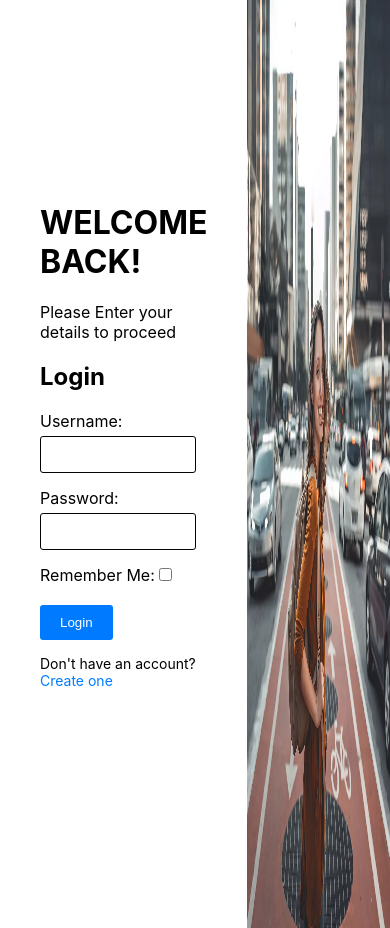
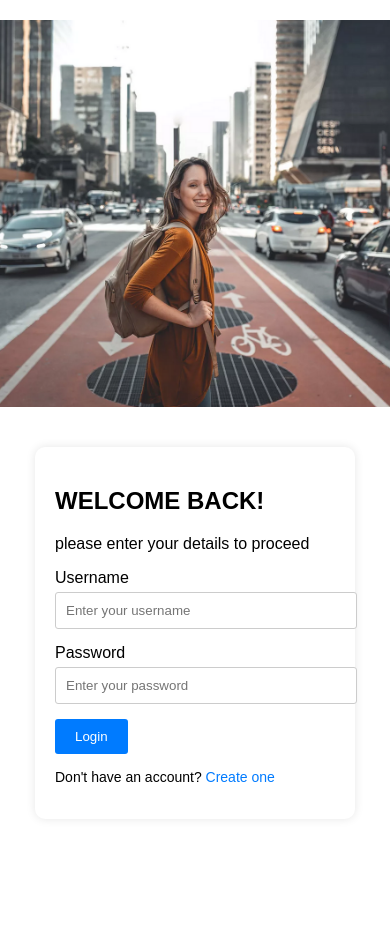
Before and after one commit to onel1234/project01, a React (Create React App) app: page / in a window 390 px wide. After the commit the page ends 844 px from the top, so only its background shows below. Built offline with nearby package versions, Linux system fonts and the light colour scheme.

Commit message:
mobile version new upload

```diff
--- a/App.css
+++ /dev/null
@@ -1,82 +0,0 @@
-body {
-  margin: 0;
-  padding: 0;
-  font-family: Arial, sans-serif;
-  background-color: #ffffff;
-}
-
-.container {
-  display: flex;
-  flex-direction: column;
-  height: 100vh;
-}
-
-.image-container {
-  flex: 1;
-  display: flex;
-  justify-content: center;
-  align-items: center;
-}
-
-.image {
-  max-width: 100%;
-  height: auto;
-
-}
-
-.login-container {
-  display: flex;
-  justify-content: center;
-  align-items: center;
-  padding: 20px;
-}
-
-.login-form {
-  background-color: #ffffff; /* White background for login section */
-  padding: 20px;
-  border-radius: 10px;
-  box-shadow: 0 0 10px rgba(0, 0, 0, 0.1);
-  width: 80%;
-  max-width: 400px;
-}
-
-.form-group {
-  margin-bottom: 15px;
-}
-
-.form-group label {
-  display: block;
-  margin-bottom: 5px;
-}
-
-.form-group input {
-  width: 100%;
-  padding: 10px;
-  border: 1px solid #ccc;
-  border-radius: 3px;
-}
-
-.login-button {
-  background-color: #007bff;
-  color: #fff;
-  border: none;
-  padding: 10px 20px;
-  border-radius: 3px;
-  cursor: pointer;
-}
-
-.create-account {
-  margin-top: 15px;
-  font-size: 14px;
-}
-
-.create-account a {
-  color: #007bff;
-  text-decoration: none;
-}
-
-@media only screen and (max-width: 600px) {
-  .login-container {
-    padding: 10px;
-  }
-}
--- a/src/App.css
+++ b/src/App.css
@@ -1,10 +1,14 @@
+body {
+  margin: 0;
+  padding: 0;
+  font-family: Arial, sans-serif;
+  background-color: #ffffff;
+}
+
 .container {
   display: flex;
-  height: 100vh; }
-
-.content {
-  flex: 1;
-  padding: 20px;
+  flex-direction: row-reverse; /* Reversing the order */
+  height: 100vh;
 }
 
 .image-container {
@@ -15,24 +19,26 @@
 }
 
 .image {
-  max-width: none;
-  height: 110%;
-  width : 100%;
+  max-width: 120%;
+  height: auto;
+}
 
-}
 .login-container {
   display: flex;
   justify-content: center;
   align-items: center;
-  height: 100vh;
+  padding: 20px;
+  flex: 1;
 }
 
 .login-form {
   background-color: #ffffff;
+  /* White background for login section */
   padding: 20px;
-  border-radius: 5px;
-  box-shadow: 0 0 10px rgba(255, 255, 255, 0.1);
+  border-radius: 10px;
+  box-shadow: 0 0 10px rgba(0, 0, 0, 0.1);
   width: 80%;
+  max-width: 400px;
 }
 
 .form-group {
@@ -45,9 +51,9 @@
 }
 
 .form-group input {
-  width: 80%;
+  width: 100%;
   padding: 10px;
-  border: 1px solid #030303;
+  border: 1px solid #ccc;
   border-radius: 3px;
 }
 
@@ -70,34 +76,21 @@
   text-decoration: none;
 }
 
-
-
-
-.footer {
-  background-color: #333;
-  color: #fff;
-  padding: 20px;
-  text-align: center;
-  display: flex;
-  justify-content: center;
-}
-body {
-  height: 100%;
-  margin: 0;
-  padding: 0;
-  overflow: hidden;
-}
-
-
-footer p {
-  margin: 0;
-}
 @media only screen and (max-width: 600px) {
   .container {
+    flex-direction: column;
+  }
+
+  .image-container,
+  .login-container {
+    flex: unset;
+    padding: 20px;
+    justify-content: center;
+    align-items: center;
+  }
+
+  .image {
+    max-width: 120%;
     height: auto;
   }
-
-  .login-form {
-    width: 90%;
-  }
 }
--- a/src/App.js
+++ b/src/App.js
@@ -1,18 +1,29 @@
 import React from 'react';
 import './App.css';
 import imageSrc from './Screenshot 2024-03-19 101205.png';
-import LoginForm from './LoginForm';
 
 function App() {
   return (
     <div className="container">
-      <div className="content">
-        <div className="login-form-container">
-          <LoginForm />
+      <div className="image-container">
+
+        <img src={imageSrc} alt="Image" className="image" />
+      </div>
+      <div className="login-container">
+        <div className="login-form">
+          <h2>WELCOME BACK!</h2>
+          <p> please enter your details to proceed</p>
+          <div className="form-group">
+            <label htmlFor="username">Username</label>
+            <input type="text" id="username" placeholder="Enter your username" />
+          </div>
+          <div className="form-group">
+            <label htmlFor="password">Password</label>
+            <input type="password" id="password" placeholder="Enter your password" />
+          </div>
+          <button className="login-button">Login</button>
+          <p className="create-account">Don't have an account? <a href="#">Create one</a></p>
         </div>
-      </div>
-      <div className="image-container">
-        <img src={imageSrc} alt="Image" className="image" />
       </div>
     </div>
   );
```
Also changed, not shown: App.js (deleted, +0 -32 lines).
